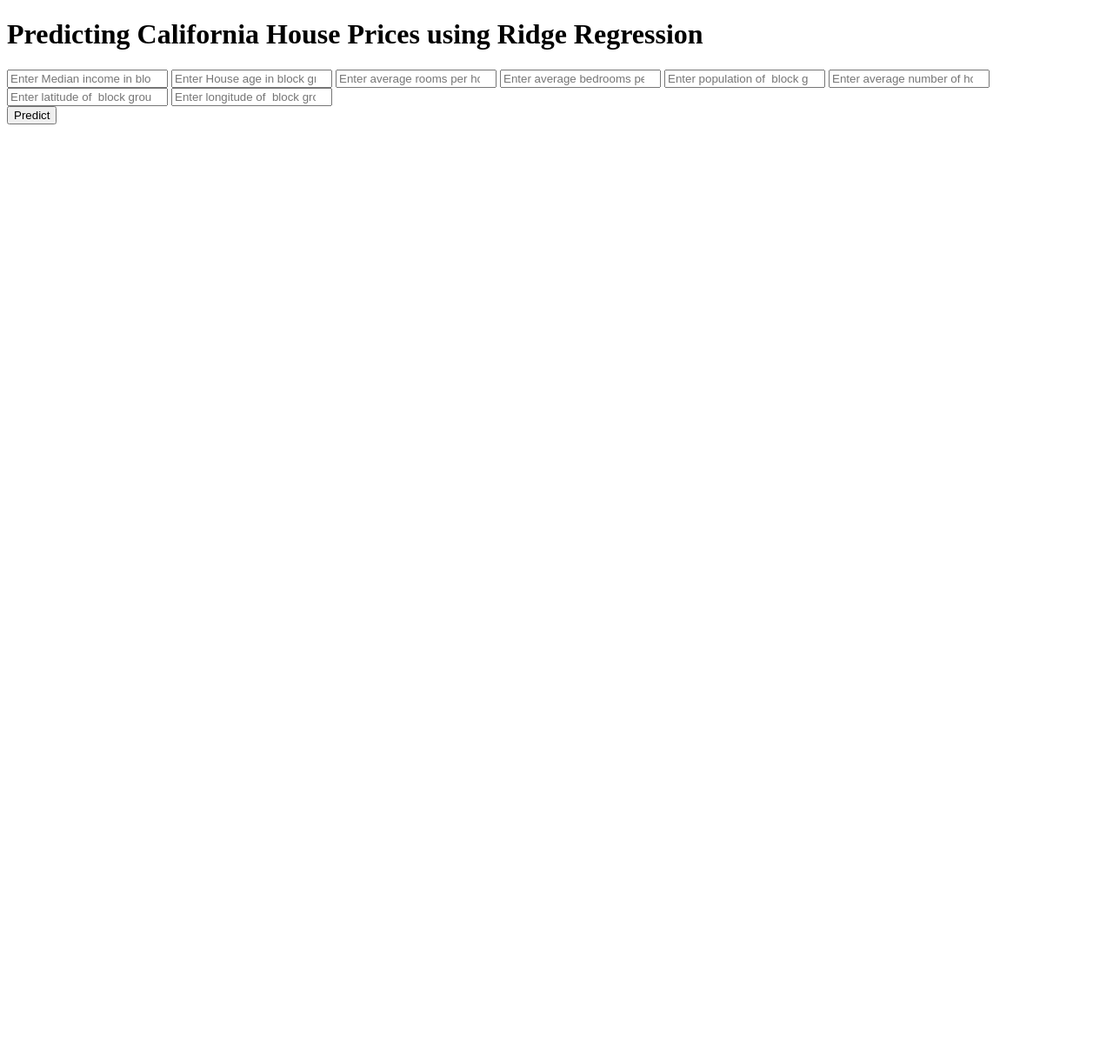
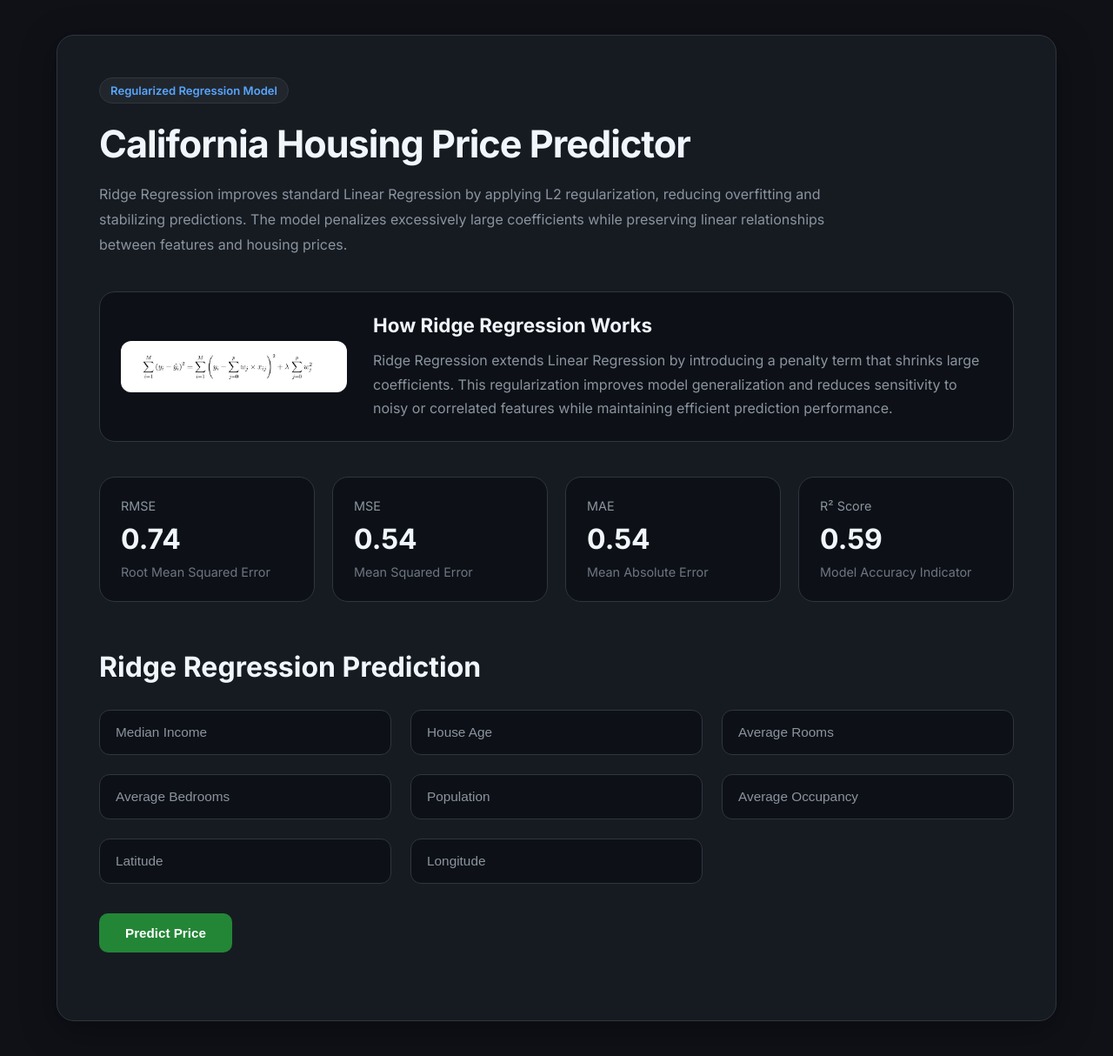
Before and after one commit to iamangameplayer/Project, a Django app: template machine/ridge/templates/ridge_page.html in a window 1280 px wide. Shown: the whole page at 87% size. Before the commit the page ends 143 px from the top, so only its background shows below. Run offline with Django 3.2, Linux system fonts and the light colour scheme; the template is opened without the code that fills it, so the values that code supplies are empty.

Commit message:
add styling to ridge page

```diff
--- a/machine/machine/settings.py
+++ b/machine/machine/settings.py
@@ -32,7 +32,7 @@ ALLOWED_HOSTS = []
 
 INSTALLED_APPS = [
     'mainpage',
-    'ridge',
+    'ridge.apps.RidgeConfig',
     'linear',
     'gradient',
     'regression',
--- /dev/null
+++ b/machine/ridge/static/ridge/css/ridge_regression.css
@@ -0,0 +1,316 @@
+*{
+    margin:0;
+    padding:0;
+    box-sizing:border-box;
+}
+
+body{
+    min-height:100vh;
+
+    background:#0f1117;
+
+    font-family:'Inter',sans-serif;
+
+    color:#e6edf3;
+
+    padding:40px;
+}
+
+.container{
+    width:100%;
+    max-width:1150px;
+
+    margin:auto;
+
+    background:#161b22;
+
+    border:1px solid #30363d;
+
+    border-radius:20px;
+
+    padding:48px;
+
+    box-shadow:
+        0 10px 40px rgba(0,0,0,0.35);
+}
+
+/* ======================
+   MODEL INFO
+====================== */
+
+.model-info{
+    margin-bottom:55px;
+}
+
+.tag{
+    display:inline-block;
+
+    background:#21262d;
+
+    color:#58a6ff;
+
+    border:1px solid #30363d;
+
+    padding:6px 12px;
+
+    border-radius:999px;
+
+    font-size:0.82rem;
+    font-weight:600;
+
+    margin-bottom:20px;
+}
+
+.model-header h1{
+    font-size:2.7rem;
+
+    margin-bottom:18px;
+
+    color:#f0f6fc;
+
+    letter-spacing:-1px;
+}
+
+.description{
+    color:#8b949e;
+
+    line-height:1.8;
+
+    max-width:850px;
+}
+
+/* ======================
+   VISUAL
+====================== */
+
+.regression-visual{
+    margin:40px 0;
+
+    background:#0d1117;
+
+    border:1px solid #30363d;
+
+    border-radius:18px;
+
+    padding:24px;
+
+    display:flex;
+
+    align-items:center;
+
+    gap:30px;
+}
+
+.regression-visual img{
+    width:260px;
+
+    border-radius:12px;
+
+    background:white;
+
+    padding:12px;
+}
+
+.visual-text h3{
+    margin-bottom:14px;
+
+    color:#f0f6fc;
+
+    font-size:1.4rem;
+}
+
+.visual-text p{
+    color:#8b949e;
+
+    line-height:1.7;
+}
+
+/* ======================
+   METRICS
+====================== */
+
+.metrics-grid{
+    display:grid;
+
+    grid-template-columns:
+        repeat(auto-fit,minmax(220px,1fr));
+
+    gap:20px;
+}
+
+.metric-card{
+    background:#0d1117;
+
+    border:1px solid #30363d;
+
+    border-radius:18px;
+
+    padding:24px;
+
+    transition:0.2s ease;
+}
+
+.metric-card:hover{
+    border-color:#58a6ff;
+
+    transform:translateY(-3px);
+}
+
+.metric-label{
+    color:#8b949e;
+
+    margin-bottom:10px;
+
+    font-size:0.9rem;
+}
+
+.metric-card h3{
+    font-size:2rem;
+
+    color:#f0f6fc;
+
+    margin-bottom:8px;
+}
+
+.metric-card span{
+    color:#6e7681;
+
+    font-size:0.9rem;
+}
+
+/* ======================
+   FORM
+====================== */
+
+h2{
+    margin-bottom:30px;
+
+    color:#f0f6fc;
+
+    font-size:2rem;
+}
+
+form{
+    display:grid;
+
+    grid-template-columns:
+        repeat(auto-fit,minmax(300px,1fr));
+
+    gap:22px;
+}
+
+input{
+    width:100%;
+
+    padding:16px 18px;
+
+    background:#0d1117;
+
+    border:1px solid #30363d;
+
+    border-radius:12px;
+
+    color:#f0f6fc;
+
+    font-size:0.96rem;
+
+    outline:none;
+
+    transition:0.2s ease;
+}
+
+input::placeholder{
+    color:#8b949e;
+}
+
+input:focus{
+    border-color:#2f81f7;
+
+    box-shadow:
+        0 0 0 3px rgba(47,129,247,0.18);
+}
+
+/* ======================
+   BUTTON
+====================== */
+
+.button-wrapper{
+    margin-top:34px;
+}
+
+button{
+    border:none;
+
+    background:#238636;
+
+    color:white;
+
+    padding:14px 30px;
+
+    border-radius:10px;
+
+    font-size:0.95rem;
+    font-weight:600;
+
+    cursor:pointer;
+
+    transition:0.2s ease;
+}
+
+button:hover{
+    background:#2ea043;
+
+    transform:translateY(-1px);
+}
+
+/* ======================
+   RESULT
+====================== */
+
+#result{
+    margin-top:30px;
+
+    font-size:1.2rem;
+
+    color:#58a6ff;
+
+    font-weight:600;
+}
+
+/* ======================
+   RESPONSIVE
+====================== */
+
+@media(max-width:768px){
+
+    body{
+        padding:20px;
+    }
+
+    .container{
+        padding:28px;
+    }
+
+    .model-header h1{
+        font-size:2rem;
+    }
+
+    .regression-visual{
+        flex-direction:column;
+
+        text-align:center;
+    }
+
+    .regression-visual img{
+        width:100%;
+        max-width:320px;
+    }
+
+    form{
+        grid-template-columns:1fr;
+    }
+
+    button{
+        width:100%;
+    }
+}
--- a/machine/ridge/templates/ridge_page.html
+++ b/machine/ridge/templates/ridge_page.html
@@ -1,28 +1,127 @@
 <!DOCTYPE html>
+{% load static %}
 <html lang="en">
+
 <head>
     <meta charset="UTF-8">
+    <meta name="viewport" content="width=device-width, initial-scale=1.0">
+
     <title>Ridge Regression</title>
+
+    <link rel="stylesheet" href="{% static 'ridge/css/ridge_regression.css' %}">
+
+    <link href="https://fonts.googleapis.com/css2?family=Inter:wght@400;500;600;700&display=swap" rel="stylesheet">
 </head>
+
 <body>
 
-<h1>Predicting California House Prices using Ridge Regression</h1>
+<div class="container">
+
+    <div class="model-info">
+
+        <div class="model-header">
+
+            <p class="tag">Regularized Regression Model</p>
+
+            <h1>California Housing Price Predictor</h1>
+
+            <p class="description">
+                Ridge Regression improves standard Linear Regression by applying
+                L2 regularization, reducing overfitting and stabilizing predictions.
+                The model penalizes excessively large coefficients while preserving
+                linear relationships between features and housing prices.
+            </p>
+
+        </div>
+
+        <div class="regression-visual">
+
+            <img
+                src="{% static 'ridge/images/ridge_regression.jpg' %}"
+                alt="Ridge Regression Visualization"
+            >
+
+            <div class="visual-text">
+
+                <h3>How Ridge Regression Works</h3>
+
+                <p>
+                    Ridge Regression extends Linear Regression by introducing a penalty
+                    term that shrinks large coefficients. This regularization improves
+                    model generalization and reduces sensitivity to noisy or correlated
+                    features while maintaining efficient prediction performance.
+                </p>
+
+            </div>
+
+        </div>
+
+        <div class="metrics-grid">
+
+            <div class="metric-card">
+                <p class="metric-label">RMSE</p>
+                <h3>0.74</h3>
+                <span>Root Mean Squared Error</span>
+            </div>
+
+            <div class="metric-card">
+                <p class="metric-label">MSE</p>
+                <h3>0.54 </h3>
+                <span>Mean Squared Error</span>
+            </div>
+
+            <div class="metric-card">
+                <p class="metric-label">MAE</p>
+                <h3>0.54</h3>
+                <span>Mean Absolute Error</span>
+            </div>
+
+            <div class="metric-card">
+                <p class="metric-label">R² Score</p>
+                <h3>0.59</h3>
+                <span>Model Accuracy Indicator</span>
+            </div>
+
+        </div>
+
+    </div>
+
+    <h2>Ridge Regression Prediction</h2>
+
     <form id="form">
+
         {% csrf_token %}
-    <input type="number" name="MedInc" id="MedInc" placeholder="Enter Median income in block group">
-    <input type="number" name="HouseAge" id="HouseAge" placeholder="Enter House age in block group">
-    <input type="number" name="AveRooms" id="AveRooms" placeholder="Enter average rooms per household">
-    <input type="number" name="AveBedrms" id="AveBedrms" placeholder="Enter average bedrooms per household">
-    <input type="number" name="Population" id="Population" placeholder="Enter population of  block group">
-    <input type="number" name="AveOccup" id="AveOccup" placeholder="Enter average number of household members">
-    <input type="number" name="Latitude" id="Latitude" placeholder="Enter latitude of  block group">
-    <input type="number" name="Longitude" id="Longitude" placeholder="Enter longitude of  block group">
+
+        <input type="number" step="any" name="MedInc" id="MedInc" placeholder="Median Income">
+
+        <input type="number" step="any" name="HouseAge" id="HouseAge" placeholder="House Age">
+
+        <input type="number" step="any" name="AveRooms" id="AveRooms" placeholder="Average Rooms">
+
+        <input type="number" step="any" name="AveBedrms" id="AveBedrms" placeholder="Average Bedrooms">
+
+        <input type="number" step="any" name="Population" id="Population" placeholder="Population">
+
+        <input type="number" step="any" name="AveOccup" id="AveOccup" placeholder="Average Occupancy">
+
+        <input type="number" step="any" name="Latitude" id="Latitude" placeholder="Latitude">
+
+        <input type="number" step="any" name="Longitude" id="Longitude" placeholder="Longitude">
+
     </form>
 
-<button type="button" onclick="sendData_ridge()">Predict</button>
-<h3 id='result'></h3>
+    <div class="button-wrapper">
+        <button type="button" onclick="sendData_ridge()">
+            Predict Price
+        </button>
+    </div>
+
+    <h3 id="result"></h3>
+
+</div>
 
 <script>
+
 function sendData_ridge()
 {
     const fields = [
@@ -39,25 +138,48 @@
     const formData = new FormData();
 
     fields.forEach(field => {
-    formData.append(field, document.getElementById(field).value);
-})
-    const csrfToken = document.querySelector('input[name=csrfmiddlewaretoken]').value;
+        formData.append(
+            field,
+            document.getElementById(field).value
+        );
+    });
 
-    fetch("{% url 'predict_ridge' %}" ,{
-                                        "method": "POST",
-                                        "headers": {
+    const csrfToken =
+        document.querySelector(
+            'input[name=csrfmiddlewaretoken]'
+        ).value;
+
+    fetch("{% url 'predict_ridge' %}", {
+
+        method: "POST",
+
+        headers: {
             "X-CSRFToken": csrfToken
         },
+
         body: formData,
+
         credentials: 'same-origin'
+
     })
+
     .then(response => response.json())
+
     .then(data => {
-      const price_ridge = (data.result * 100000).toFixed(2);
-      document.getElementById('result').innerText = "Estimated Price : $" + price_ridge;
+
+        const price_ridge =
+            (data.result * 100000).toFixed(2);
+
+        document.getElementById('result').innerText =
+            "Estimated Price: $" + price_ridge;
+
     })
-    .catch(error => console.log("Error",error));
+
+    .catch(error =>
+        console.log("Error", error)
+    );
 }
+
 </script>
 
 </body>
```
Also changed, not shown: machine/ridge/static/ridge/images/ridge_regression.jpg (added). Lines whose indentation alone changed are shown as unchanged.
